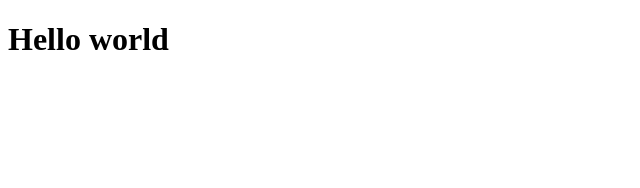
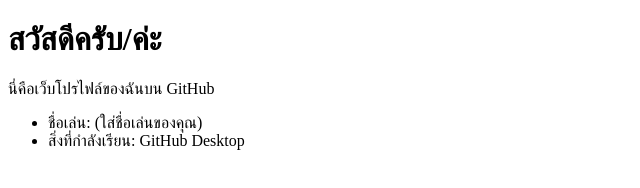
Before and after one commit to weddew2/my-web-profile, a plain HTML site: page index.html in a window 1280 px wide. Shown: the whole page, without its empty margins (0-640 px from the left). Drawn offline with Linux system fonts and the light colour scheme.

Commit message:
<!DOCTYPE html> <html lang="en"> <head>     <meta charset="UTF-8">     <meta name="viewport" content="width=device-width, initial-scale=1.0">     <title>Document</title> </head> <body> <h1>สวัสดีครับ/ค่ะ</h1> <p>นี่คือเว็บโปรไฟล์ของฉันบน GitHub</p> <ul> <li>ชื่อเล่น: (ใส่ชื่อเล่นของคุณ)</li> <li>สิ่งที่กําลังเรียน: GitHub Desktop</li> </ul> </body> </html>

```diff
--- a/index.html
+++ b/index.html
@@ -6,6 +6,11 @@
     <title>Document</title>
 </head>
 <body>
-   <h1>Hello world</h1>
+<h1>สวัสดีครับ/ค่ะ</h1>
+<p>นี่คือเว็บโปรไฟล์ของฉันบน GitHub</p>
+<ul>
+<li>ชื่อเล่น: (ใส่ชื่อเล่นของคุณ)</li>
+<li>สิ่งที่กําลังเรียน: GitHub Desktop</li>
+</ul>
 </body>
 </html>
--- /dev/null
+++ b/style.css
@@ -0,0 +1,41 @@
+/* ภารกิจที่ 2: จัดสไตล์ <body> */
+body {
+  background-color: papayawhip;
+  font-family: Arial, sans-serif;
+}
+
+/* ภารกิจที่ 3: จัดสไตล์ .card */
+.card {
+  width: 300px;
+  background-color: #ffffff;
+  border: 1px solid #dddddd;
+  box-shadow: 0 4px 8px rgba(0, 0, 0, 0.1);
+  margin: 20px auto;
+  padding: 20px;
+  border-radius: 8px;
+}
+
+/* ภารกิจที่ 4: จัดสไตล์รูปภาพ <img> */
+.card img {
+  border-radius: 50%;
+  display: block;
+  margin: 0 auto 15px;
+}
+
+/* ภารกิจที่ 5: จัดสไตล์ชื่อ #profile-name */
+#profile-name {
+  color: #333333;
+  text-align: center;
+}
+
+/* ภารกิจที่ 6: จัดสไตล์ .bio */
+.bio {
+  color: #666666;
+  font-size: 14px;
+}
+
+/* ภารกิจที่ 7: จัดสไตล์ <ul> */
+ul {
+  list-style-type: none;
+  padding-left: 0;
+}
```
